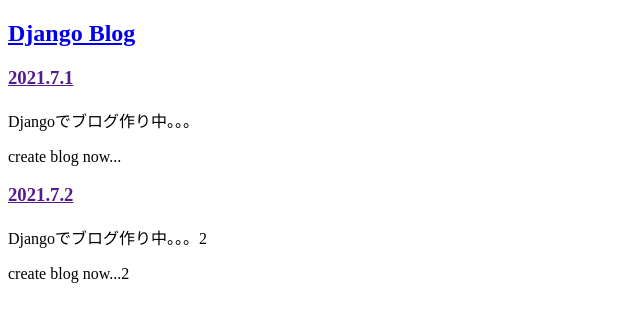
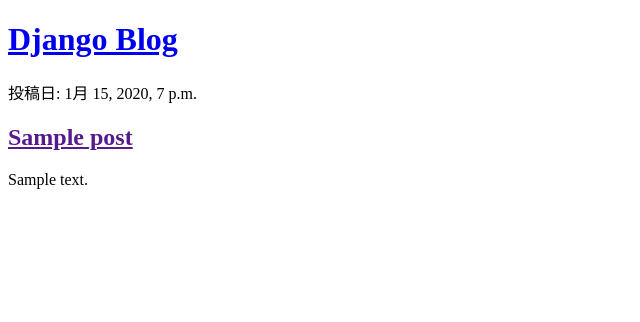
Before and after one commit to manmaruSeal/Django_blog, a Django app: page / in a window 1280 px wide. Shown: the top 322 px of the page, without its empty margins (0-640 px from the left). Run offline with Django 3.2, Linux system fonts and the light colour scheme; tables that the repository leaves empty hold one stand-in row (values such as "Sample post").

Commit message:
PostモデルとHTMLテンプレの紐づけ、表示

```diff
--- a/blog/templates/blog/post_list.html
+++ b/blog/templates/blog/post_list.html
@@ -6,10 +6,16 @@
 	</head>
 	<body>
 		<div>
-		<h2><a href="/">Django Blog</a></h2>
+		<h1><a href="/">Django Blog</a></h1>
 		</div>
-
-		<div>
+		{% for post in posts %}
+    	<div>
+			<p>投稿日: {{ post.published_date }}</p>
+			<h2><a href="">{{ post.title }}</a></h2>
+			<p>{{ post.text|linebreaksbr }}</p>
+    	</div>
+		{% endfor %}
+		<!-- <div>
 			<h3><a href="">2021.7.1</a></h2>
 		    <p>Djangoでブログ作り中。。。</p>
 		    <p>create blog now...</p>
@@ -18,6 +24,6 @@
 			<h3><a href="">2021.7.2</a></h2>
 		    <p>Djangoでブログ作り中。。。2</p>
 		    <p>create blog now...2</p>
-		</div>
+		</div>-->
 	</body>
 </html>
--- a/blog/views.py
+++ b/blog/views.py
@@ -1,5 +1,11 @@
 from django.shortcuts import render
+from django.utils import timezone
+from .models import Post
 
-# Create your views here.
+
 def post_list(request):
-    return render(request, 'blog/post_list.html', {})
+    #queryset
+    posts = Post.objects.filter(published_date__lte=timezone.now()).order_by('published_date')
+
+    #モデルとテンプレの紐づけ
+    return render(request, 'blog/post_list.html', {'posts': posts})
```
